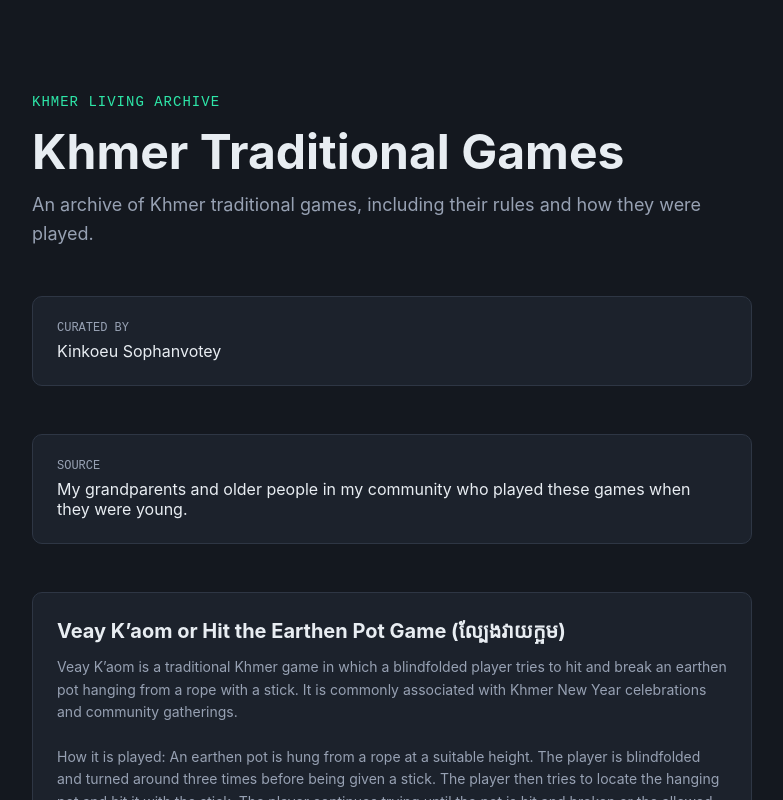
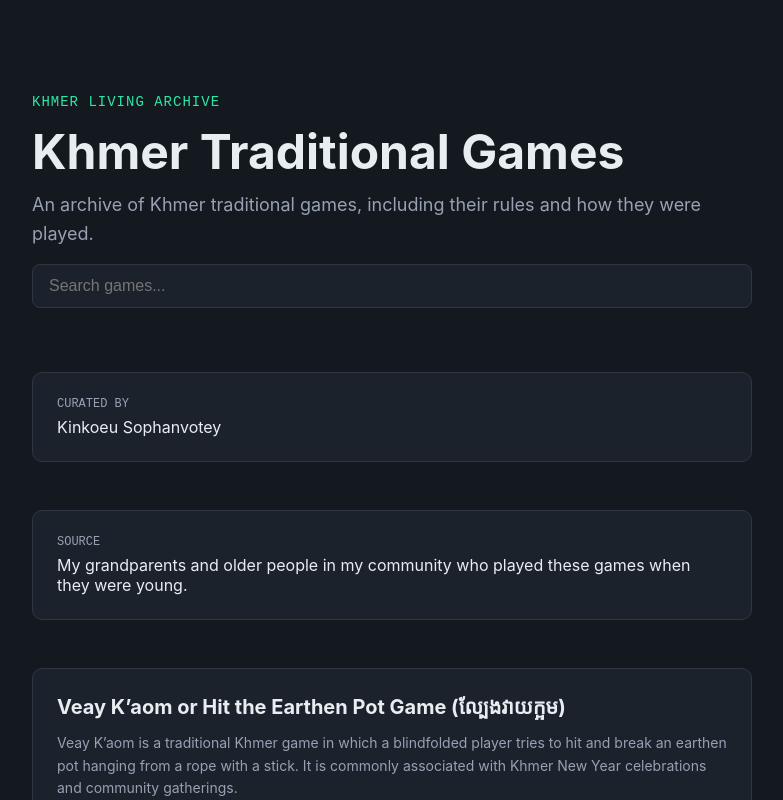
Before and after one commit to KinkoeuSophanvotey/khmer_traditional_games, a Next.js app: page / in a window 1280 px wide. Shown: the top 800 px of the page, without its empty margins (248-1031 px from the left). Built offline with nearby package versions, Linux system fonts and the light colour scheme.

Commit message:
Refine search layout and result count

```diff
--- a/app/page.js
+++ b/app/page.js
@@ -1,5 +1,8 @@
+"use client";
+
 import collection from "../collection.config.js";
 import EntryCard from "../components/EntryCard";
+import { useState } from "react";
 import entries from "../data/entries.js";
 
 const styles = {
@@ -59,11 +62,39 @@ const styles = {
 };
 
 export default function Home() {
+  const [searchTerm, setSearchTerm] = useState('');
+
+  const filteredEntries = entries.filter((entry) => {
+    const search = searchTerm.toLowerCase();
+    return (
+      entry.title.toLowerCase().includes(search) ||
+      entry.description.toLowerCase().includes(search)
+    );
+  });
+
   return (
     <main style={styles.wrap}>
       <p style={styles.kicker}>KHMER LIVING ARCHIVE</p>
       <h1 style={styles.title}>{collection.name}</h1>
       <p style={styles.description}>{collection.description}</p>
+
+      <input
+        type="text"
+        placeholder="Search games..."
+        value={searchTerm}
+        onChange={(e) => setSearchTerm(e.target.value)}
+        style={{
+          width: '100%',
+          boxSizing: 'border-box',
+          margin: '16px 0 16px',
+          padding: '12px 16px',
+          backgroundColor: '#1C222C',
+          border: '1px solid #2E3644',
+          borderRadius: '8px',
+          color: '#E8EDF2',
+          fontSize: '16px',
+        }}
+      />
 
       <div style={styles.card}>
         <p style={styles.cardLabel}>CURATED BY</p>
@@ -74,7 +105,13 @@ export default function Home() {
         <p style={styles.cardValue}>{collection.source}</p>
       </div>
 
-            {entries.map((entry, index) => (
+            {filteredEntries.length === 0 ? (
+        <div style={{ textAlign: 'center', padding: '48px 24px', color: '#97A1B3' }}>
+          <p style={{ fontSize: '18px', marginBottom: '8px' }}>No games found matching your search.</p>
+          <p style={{ fontSize: '16px' }}>រកមិនឃើញល្បែងដែលត្រូវនឹងការស្វែងរករបស់អ្នកទេ។</p>
+        </div>
+      ) : (
+        filteredEntries.map((entry, index) => (
           <EntryCard
             key={index}
             title={entry.title}
@@ -82,8 +119,9 @@ export default function Home() {
             contributor={entry.contributor}
             place={entry.place}
           />
-      ))}
-      <p style={styles.count}>Entries in the archive: {entries.length}</p>
+        ))
+      )}
+      <p style={styles.count}>Entries in the archive: {filteredEntries.length}</p>
       <footer style={styles.footer}>
         Built in ICT 340 — Vibe Coding, American University of Phnom Penh, Fall
         2026. This archive is under construction all semester. Come back in
```
Lines whose indentation alone changed are shown as unchanged.
